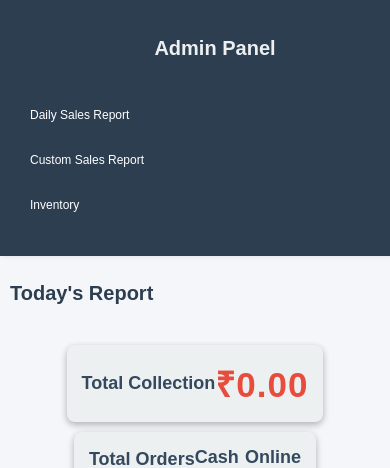
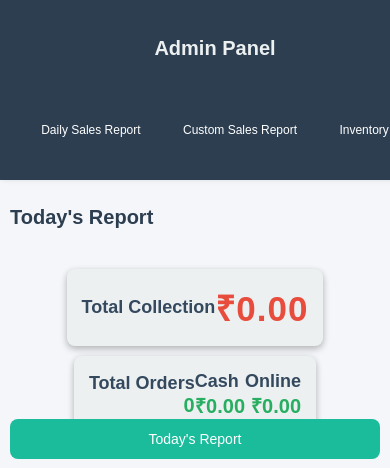
Before and after one commit to dk1604/AnnapurnaOrderManagement, a Flask app: page /order/dashboard in a window 390 px wide. Shown: the top 468 px of the page. Run offline with Flask 3, Linux system fonts and the light colour scheme; data that the repository does not hold is empty; parts of the project's set-up code (start-up, migrations or seed data) failed here and were passed over; some libraries are stand-ins or nearby versions.

Commit message:
Update dashboard.html

```diff
--- a/src/templates/dashboard.html
+++ b/src/templates/dashboard.html
@@ -285,6 +285,15 @@
     margin-bottom: 10px;
   }
 
+  .nav {
+    display: flex; /* Use flexbox to arrange links horizontally */
+    justify-content: space-around; /* Space out the items */
+    padding: 0;
+    list-style: none;
+    flex-wrap: wrap; /* Allow wrapping on small screens */
+    margin: 0;
+  }
+
   .nav li a {
     font-size: 12px;
     padding: 8px 10px;
```
